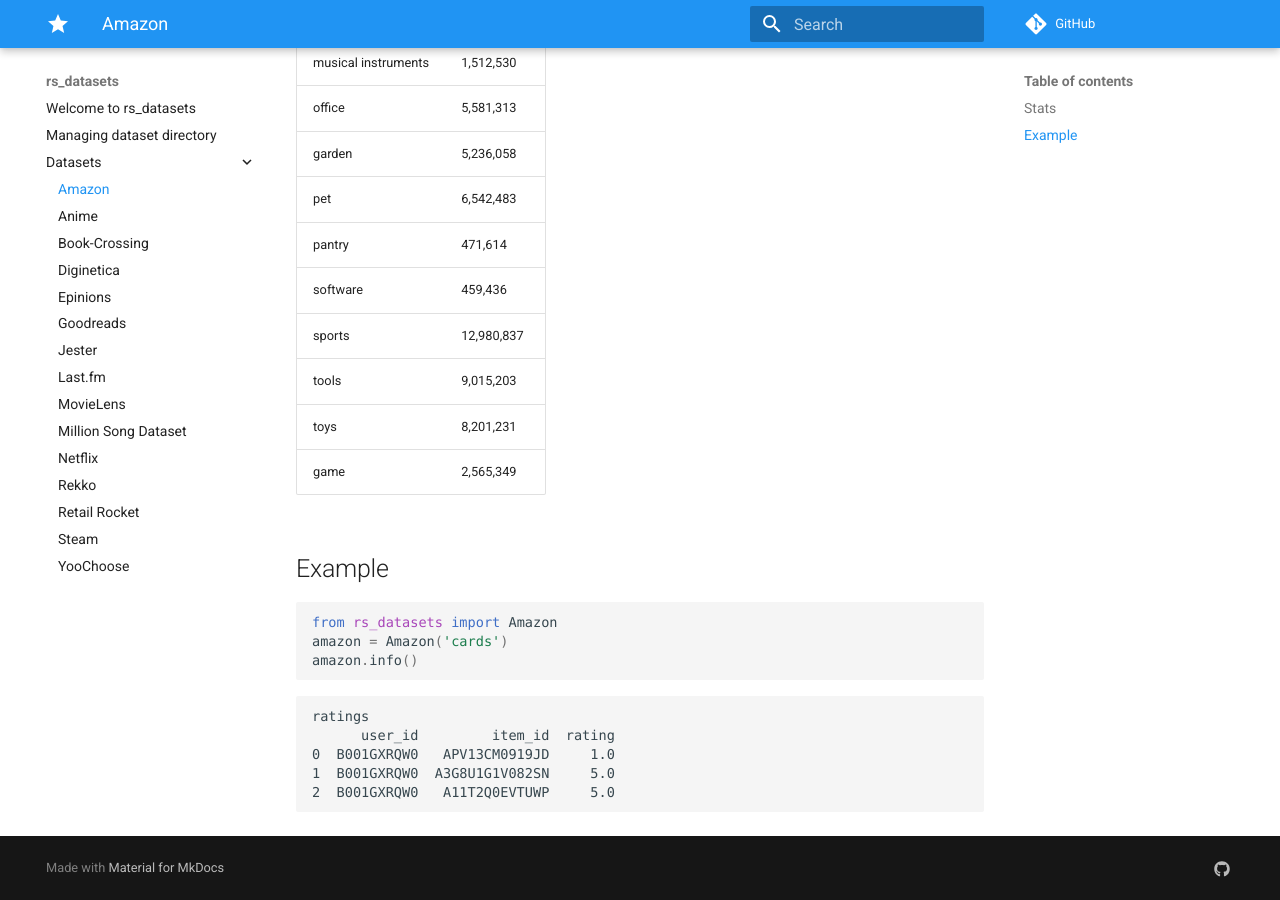
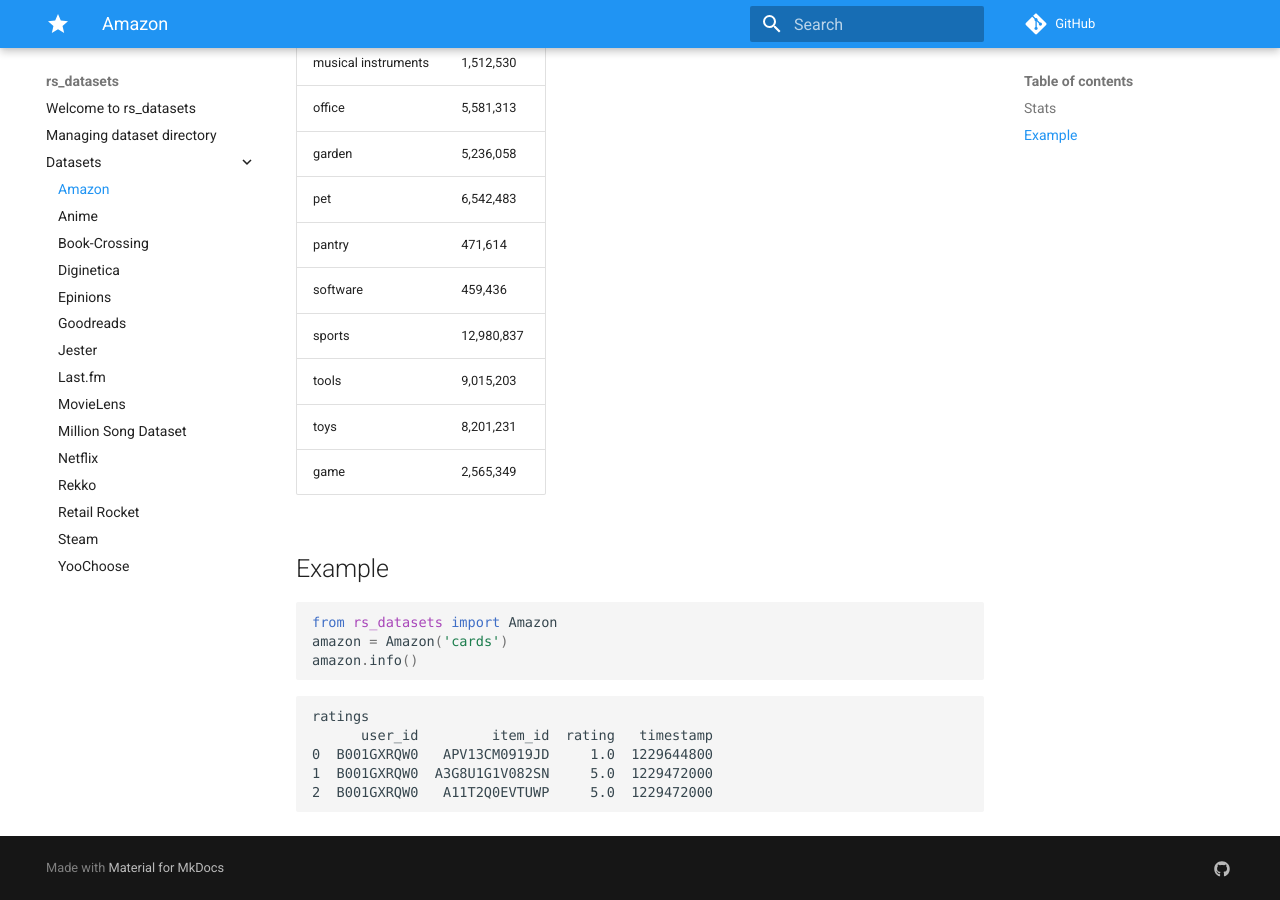
Before and after one commit to Darel13712/rs_datasets, an MkDocs documentation site: the page built from docs/Datasets/amazon.md, in a window 1280 px wide and 900 px high, scrolled down 1233 px. Built offline with MkDocs 1.6.1 and Material for MkDocs 9.7.7, drawn with Linux system fonts in a browser that asks for light colours; some web fonts are replaced; comment, search, counter and statistics services are not loaded.

Commit message:
amazon has timestamp column

````diff
--- a/docs/Datasets/amazon.md
+++ b/docs/Datasets/amazon.md
@@ -50,8 +50,8 @@
 ```
 ```text
 ratings
-      user_id         item_id  rating
-0  B001GXRQW0   APV13CM0919JD     1.0
-1  B001GXRQW0  A3G8U1G1V082SN     5.0
-2  B001GXRQW0   A11T2Q0EVTUWP     5.0
+      user_id         item_id  rating   timestamp
+0  B001GXRQW0   APV13CM0919JD     1.0  1229644800
+1  B001GXRQW0  A3G8U1G1V082SN     5.0  1229472000
+2  B001GXRQW0   A11T2Q0EVTUWP     5.0  1229472000
 ```
````
